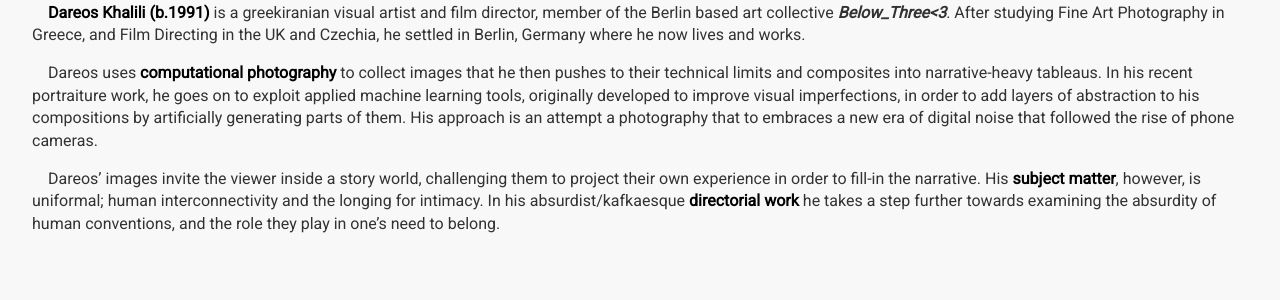
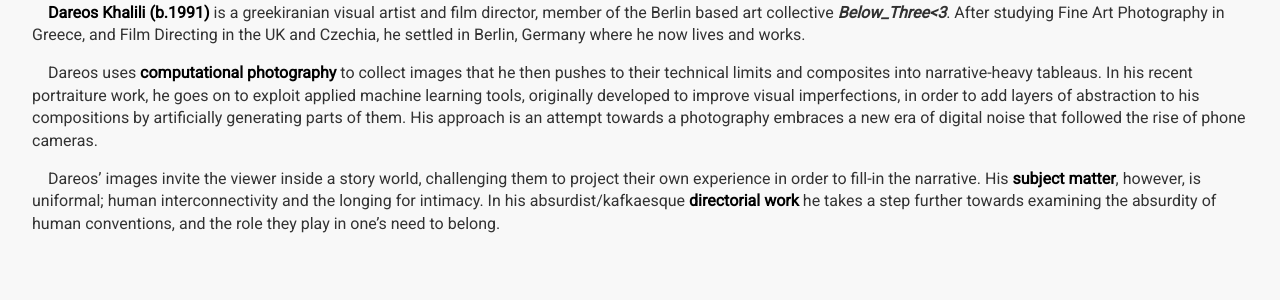
Before and after one commit to dareosK/art-we-1, a Jekyll site: the page built from about.html, in a window 1280 px wide. Shown: the part 333-633 px from the top of the page. Built offline with Jekyll 4.4.1, drawn with Linux system fonts in a browser that asks for light colours.

Commit message:
typo fix in about

```diff
--- a/about.html
+++ b/about.html
@@ -29,7 +29,7 @@ title: Dareos Khalili - about
     &emsp;<strong>Dareos Khalili (b.1991)</strong> is a greekiranian visual artist and film director, member of the Berlin based art collective <a id="b3" target=blank_ href="https://www.instagram.com/below_three/"><em>Below_Three<3</em></a>. After studying Fine Art Photography in Greece, and Film Directing in the UK and Czechia, he settled in Berlin, Germany where he now lives and works.
   </p>
   <p>
-    &emsp;Dareos uses <strong>computational photography</strong> to collect images that he then pushes to their technical limits and composites into narrative-heavy tableaus. In his recent portraiture work, he goes on to exploit applied machine learning tools, originally developed to improve visual imperfections, in order to add layers of abstraction to his compositions by artificially generating parts of them. His approach is an attempt a photography that to embraces a new era of digital noise that followed the rise of phone cameras.
+    &emsp;Dareos uses <strong>computational photography</strong> to collect images that he then pushes to their technical limits and composites into narrative-heavy tableaus. In his recent portraiture work, he goes on to exploit applied machine learning tools, originally developed to improve visual imperfections, in order to add layers of abstraction to his compositions by artificially generating parts of them. His approach is an attempt towards a photography embraces a new era of digital noise that followed the rise of phone cameras.
   </p>
   <p>
     &emsp;Dareos’ images invite the viewer inside a story world, challenging them to project their own experience in order to fill-in the narrative. His <strong>subject matter</strong>, however, is uniformal; human interconnectivity and the longing for intimacy. In his absurdist/kafkaesque <strong>directorial work</strong> he takes a step further towards examining the absurdity of human conventions, and the role they play in one’s need to belong.
```
